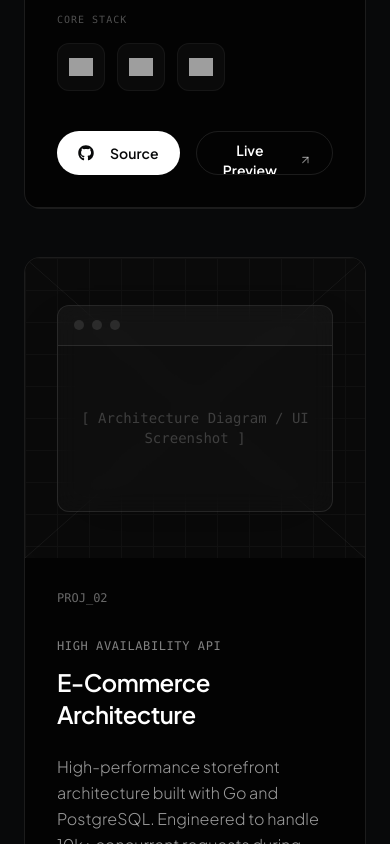
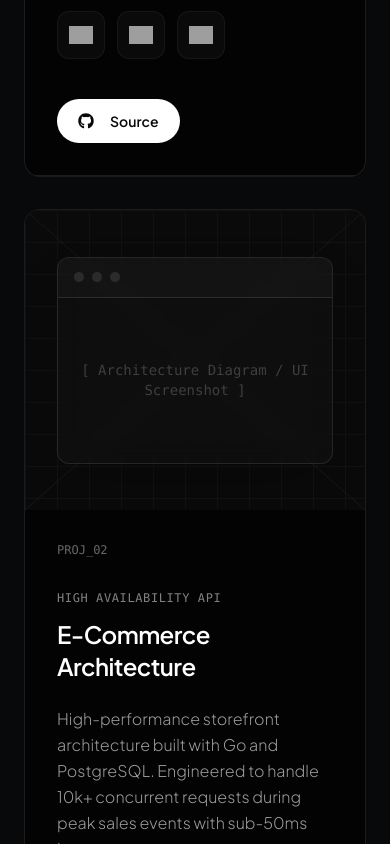
Before and after one commit to Rishabh1412/Portfolio, a Next.js app: page / in a window 390 px wide. Shown: the part 3560-4404 px from the top of the page. Built offline with nearby package versions, Linux system fonts and the light colour scheme; grey boxes are pictures that could not be loaded.

Commit message:
design enhancement-4

```diff
--- a/components/ContactSection.tsx
+++ b/components/ContactSection.tsx
@@ -53,7 +53,7 @@ export default function ContactSection() {
 
   return (
     <section id="contact" className="w-full bg-background pt-32 pb-24 flex justify-center overflow-hidden">
-      <div className="w-full max-w-7xl px-6 md:px-12 flex flex-col gap-16">
+      <div className="w-full max-w-7xl px-6 md:px-12 flex flex-col gap-8 lg:gap-16">
 
         {/* Wireframe Header */}
         <Reveal delay={0.1}>
--- a/components/Footer.tsx
+++ b/components/Footer.tsx
@@ -21,7 +21,7 @@ const socialLinks = [
     id: "01",
     platform: "Linkedin",
     handle: "/in/rishabh-kartik",
-    url: "https://linkedin.com/in/rishabh-kartik",
+    url: "https://www.linkedin.com/in/rishabh-kartik-46838428b/",
   },
   {
     id: "02",
--- a/components/WorkSection.tsx
+++ b/components/WorkSection.tsx
@@ -57,7 +57,7 @@ const Crosshair = ({ className }: { className?: string }) => (
 export default function WorksSection() {
   return (
     <section id="projects" className="w-full bg-background pt-32 pb-24 flex justify-center overflow-hidden">
-      <div className="w-full max-w-7xl px-6 md:px-12 flex flex-col gap-16">
+      <div className="w-full max-w-7xl px-6 md:px-12 flex flex-col gap-8 lg:gap-16">
 
         {/* Wireframe Header */}
         <Reveal delay={0.1}>
@@ -76,7 +76,7 @@ export default function WorksSection() {
         </Reveal>
 
         {/* Projects List */}
-        <div className="flex flex-col gap-12 md:gap-24">
+        <div className="flex flex-col gap-8 md:gap-24">
           {projects.map((project, index) => (
             <Reveal key={project.id} delay={0.2}>
               {/* Technical Card Container */}
@@ -130,9 +130,7 @@ export default function WorksSection() {
                     <Button variant="primary" className="text-sm h-11">
                       <Github size={16} className="mr-2" /> Source
                     </Button>
-                    <Button variant="ghost" className="text-sm h-11 group/btn">
-                      Live Preview <ArrowUpRight size={16} className="ml-2 text-foreground/50 transition-transform group-hover/btn:translate-x-0.5 group-hover/btn:-translate-y-0.5" />
-                    </Button>
+
                   </div>
                 </div>
 
```
